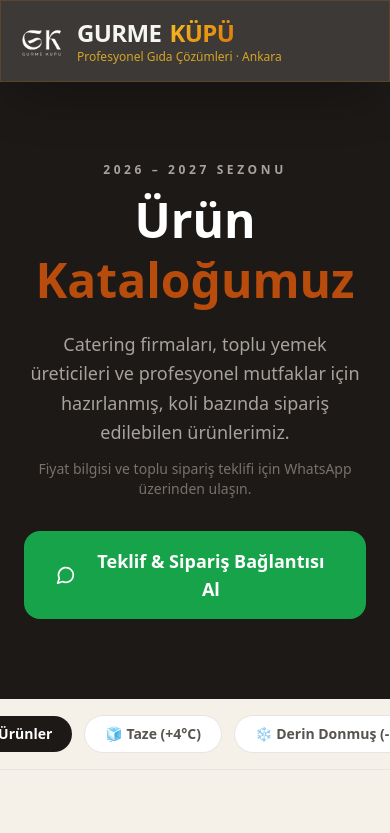
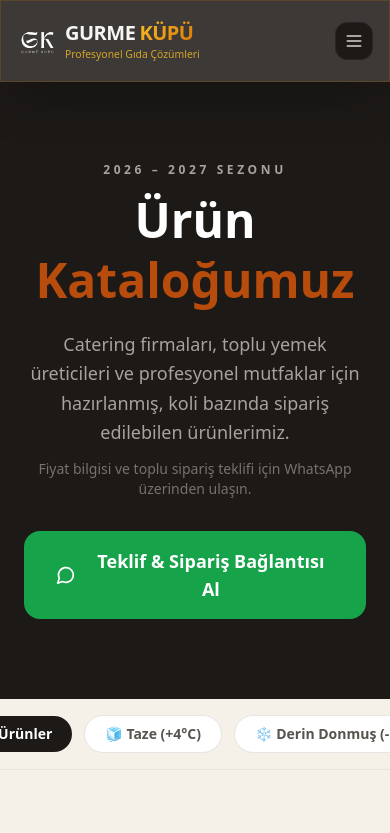
Before and after one commit to Kirosya/GurmeKupu, a Next.js app: page /menu in a window 390 px wide. Shown: the top 833 px of the page. Built offline with nearby package versions, Linux system fonts and the light colour scheme; grey boxes are pictures that could not be loaded.

Commit message:
Optimize header for mobile and add burger menu

```diff
--- a/src/components/Header.tsx
+++ b/src/components/Header.tsx
@@ -1,9 +1,9 @@
 'use client';
 
-import React from 'react';
+import React, { useState } from 'react';
 import Link from 'next/link';
 import { usePathname } from 'next/navigation';
-import { ShoppingBag, Star, Home } from 'lucide-react';
+import { ShoppingBag, Star, Home, Menu, X } from 'lucide-react';
 
 interface HeaderProps {
   cartCount?: number;
@@ -12,33 +12,33 @@ interface HeaderProps {
 
 export const Header: React.FC<HeaderProps> = ({ cartCount = 0, onOpenCart }) => {
   const pathname = usePathname();
+  const [isMobileMenuOpen, setIsMobileMenuOpen] = useState(false);
 
   return (
     <header className="sticky top-0 z-40 w-full glass-panel border-b border-amber-900/30 shadow-2xl">
       <div className="max-w-7xl mx-auto px-4 sm:px-6 lg:px-8 h-20 flex items-center justify-between">
 
         {/* Brand Logo & Name */}
-        <Link href="/" className="flex items-center gap-3 group">
-          {/* Logo ikonunun yerine gerçek GK logosu — lacivert arka plan kaldırıldı, mix-blend-mode ile entegre */}
-          <div className="w-12 h-12 flex items-center justify-center group-hover:scale-105 transition-transform">
+        <Link href="/" className="flex items-center gap-2 sm:gap-3 group z-50">
+          <div className="w-10 h-10 sm:w-12 sm:h-12 flex flex-shrink-0 items-center justify-center group-hover:scale-105 transition-transform">
             <img
               src="/logo.png"
               alt="GK"
               className="w-full h-full object-contain"
             />
           </div>
-          <div>
-            <h1 className="text-2xl font-extrabold tracking-tight font-sans text-stone-100 flex items-center gap-2">
+          <div className="flex flex-col">
+            <h1 className="text-xl sm:text-2xl font-extrabold tracking-tight font-sans text-stone-100 flex items-center gap-1 sm:gap-2">
               GURME <span className="gold-gradient-text">KÜPÜ</span>
             </h1>
-            <p className="text-xs text-amber-400/80 font-medium">
-              Profesyonel Gıda Çözümleri · Ankara
+            <p className="text-[0.65rem] sm:text-xs text-amber-400/80 font-medium whitespace-nowrap">
+              Profesyonel Gıda Çözümleri <span className="hidden sm:inline">· Ankara</span>
             </p>
           </div>
         </Link>
 
         {/* Center Nav Links */}
-        <nav className="hidden md:flex items-center gap-1 bg-stone-900/80 p-1.5 rounded-2xl border border-stone-800">
+        <nav className="hidden md:flex items-center gap-1 bg-stone-900/80 p-1.5 rounded-2xl border border-stone-800 absolute left-1/2 -translate-x-1/2">
           <Link
             href="/"
             className={`px-4 py-2 rounded-xl text-xs font-bold transition-all flex items-center gap-1.5 ${
@@ -74,25 +74,79 @@ export const Header: React.FC<HeaderProps> = ({ cartCount = 0, onOpenCart }) =>
         </nav>
 
         {/* Right Actions */}
-        <div className="flex items-center gap-3">
+        <div className="flex items-center gap-2 sm:gap-3 z-50">
           {onOpenCart && (
             <button
               onClick={onOpenCart}
-              className="relative flex items-center gap-2 px-4 py-2.5 rounded-xl gold-gradient-bg text-stone-950 font-bold text-sm shadow-lg shadow-amber-900/30 hover:brightness-110 active:scale-95 transition-all"
+              className="relative flex items-center gap-1.5 sm:gap-2 px-3 sm:px-4 py-2 sm:py-2.5 rounded-xl gold-gradient-bg text-stone-950 font-bold text-xs sm:text-sm shadow-lg shadow-amber-900/30 hover:brightness-110 active:scale-95 transition-all"
               id="open-cart-button"
             >
-              <ShoppingBag className="w-5 h-5" />
+              <ShoppingBag className="w-4 h-4 sm:w-5 sm:h-5" />
               <span className="hidden sm:inline">Sepetim</span>
               {cartCount > 0 && (
-                <span className="ml-1 bg-stone-950 text-amber-400 text-xs font-extrabold w-5 h-5 rounded-full flex items-center justify-center border border-amber-500">
+                <span className="ml-1 bg-stone-950 text-amber-400 text-[10px] sm:text-xs font-extrabold w-4 h-4 sm:w-5 sm:h-5 rounded-full flex items-center justify-center border border-amber-500">
                   {cartCount}
                 </span>
               )}
             </button>
           )}
+
+          {/* Mobile Menu Toggle Button */}
+          <button
+            onClick={() => setIsMobileMenuOpen(!isMobileMenuOpen)}
+            className="md:hidden p-2 rounded-xl bg-stone-900 border border-stone-800 text-stone-300 hover:text-white transition-colors"
+          >
+            {isMobileMenuOpen ? (
+              <X className="w-5 h-5" />
+            ) : (
+              <Menu className="w-5 h-5" />
+            )}
+          </button>
         </div>
+      </div>
 
-      </div>
+      {/* Mobile Menu Dropdown */}
+      {isMobileMenuOpen && (
+        <div className="md:hidden absolute top-full left-0 w-full bg-stone-950/95 backdrop-blur-xl border-b border-stone-800 shadow-2xl overflow-hidden animate-in slide-in-from-top-2 duration-200">
+          <nav className="flex flex-col p-4 gap-2">
+            <Link
+              href="/"
+              onClick={() => setIsMobileMenuOpen(false)}
+              className={`px-4 py-3 rounded-xl text-sm font-bold transition-all flex items-center gap-3 ${
+                pathname === '/'
+                  ? 'gold-gradient-bg text-stone-950 shadow'
+                  : 'text-stone-300 hover:text-stone-100 hover:bg-stone-800'
+              }`}
+            >
+              <Home className="w-4 h-4" /> Ana Sayfa
+            </Link>
+
+            <Link
+              href="/menu"
+              onClick={() => setIsMobileMenuOpen(false)}
+              className={`px-4 py-3 rounded-xl text-sm font-bold transition-all flex items-center gap-3 ${
+                pathname === '/menu'
+                  ? 'gold-gradient-bg text-stone-950 shadow'
+                  : 'text-stone-300 hover:text-stone-100 hover:bg-stone-800'
+              }`}
+            >
+              <ShoppingBag className="w-4 h-4" /> Ürün Kataloğu
+            </Link>
+
+            <Link
+              href="/markalarimiz"
+              onClick={() => setIsMobileMenuOpen(false)}
+              className={`px-4 py-3 rounded-xl text-sm font-bold transition-all flex items-center gap-3 ${
+                pathname === '/markalarimiz'
+                  ? 'gold-gradient-bg text-stone-950 shadow'
+                  : 'text-stone-300 hover:text-stone-100 hover:bg-stone-800'
+              }`}
+            >
+              <Star className="w-4 h-4" /> Markalarımız
+            </Link>
+          </nav>
+        </div>
+      )}
     </header>
   );
 };
```
